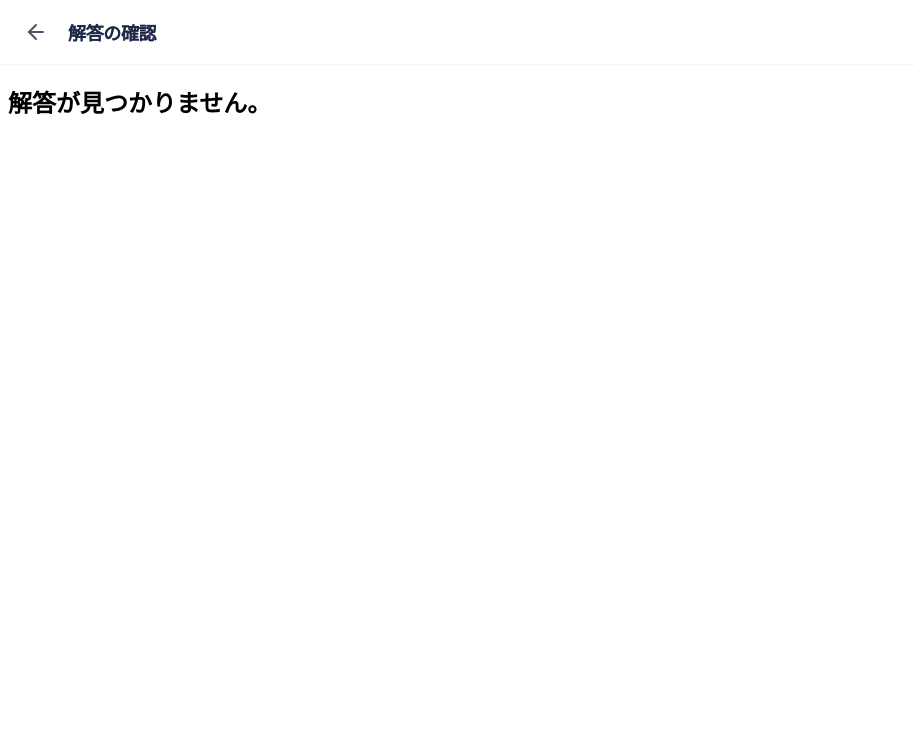
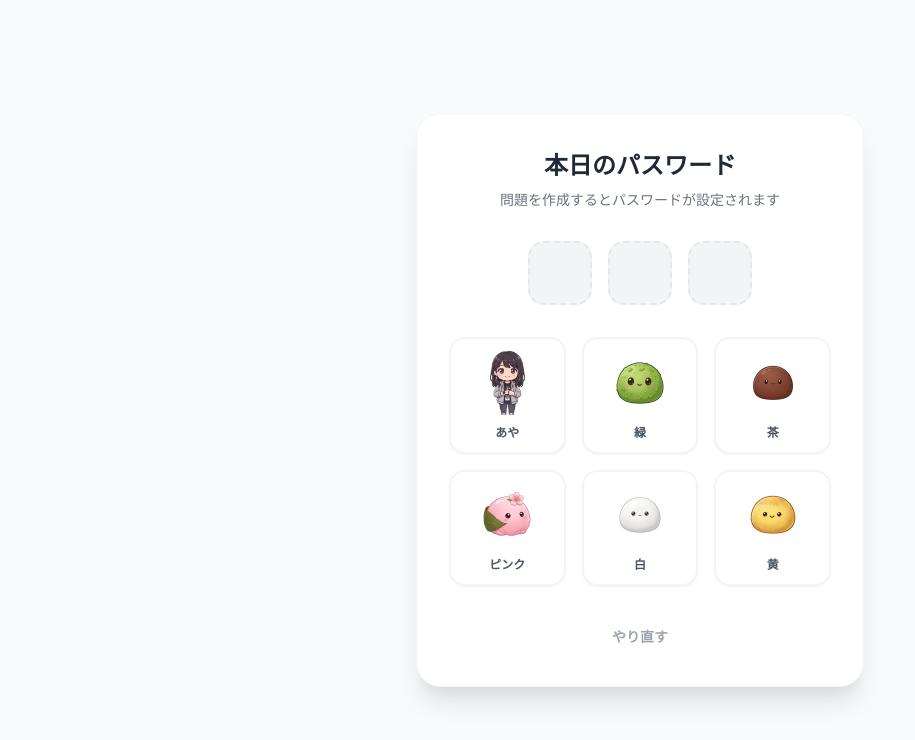
Before and after one commit to MikiMikiCompany/htmlanswer, a React (Vite) app: page /view/1 in a window 1280 px wide. Shown: the top 740 px of the page, without its empty margins (0-915 px from the left). Built offline with nearby package versions, Linux system fonts and the light colour scheme; no server answers; the database is empty.

Commit message:
Fix password lock bypass and timezone bugs

```diff
--- a/src/AnswerViewer.tsx
+++ b/src/AnswerViewer.tsx
@@ -13,8 +13,9 @@ export default function AnswerViewer() {
   const [isAuthenticated, setIsAuthenticated] = useState(false);
 
   useEffect(() => {
-    // Check if unlocked today
-    const todayStr = new Date().toISOString().split('T')[0];
+    // Check if unlocked today (using local time YYYY-MM-DD)
+    const today = new Date();
+    const todayStr = `${today.getFullYear()}-${String(today.getMonth() + 1).padStart(2, '0')}-${String(today.getDate()).padStart(2, '0')}`;
     const unlockedDate = localStorage.getItem('unlocked_date');
     if (unlockedDate === todayStr) {
       setIsAuthenticated(true);
--- a/src/PasswordLock.tsx
+++ b/src/PasswordLock.tsx
@@ -32,14 +32,12 @@ export default function PasswordLock({ onUnlock }: PasswordLockProps) {
         if (docSnap.exists()) {
           setTargetPassword(docSnap.data().password);
         } else {
-          // No password generated yet for today, allow bypass or use default
+          // No password generated yet for today, keep it locked
           setTargetPassword([]);
-          onUnlock(); // Auto unlock if no password was generated
         }
       } catch (e) {
         console.error("Failed to fetch password", e);
         setTargetPassword([]);
-        onUnlock();
       } finally {
         setLoading(false);
       }
@@ -50,6 +48,13 @@ export default function PasswordLock({ onUnlock }: PasswordLockProps) {
   const handleCharClick = (id: number) => {
     if (error) return;
 
+    // If no password set, just show error
+    if (targetPassword.length === 0) {
+      setError(true);
+      setTimeout(() => setError(false), 1000);
+      return;
+    }
+
     const newInput = [...currentInput, id];
     setCurrentInput(newInput);
 
@@ -57,7 +62,8 @@ export default function PasswordLock({ onUnlock }: PasswordLockProps) {
       // Check password
       if (newInput.join(',') === targetPassword.join(',')) {
         // Unlock
-        const todayStr = new Date().toISOString().split('T')[0];
+        const today = new Date();
+        const todayStr = `${today.getFullYear()}-${String(today.getMonth() + 1).padStart(2, '0')}-${String(today.getDate()).padStart(2, '0')}`;
         localStorage.setItem('unlocked_date', todayStr);
         onUnlock();
       } else {
@@ -88,7 +94,9 @@ export default function PasswordLock({ onUnlock }: PasswordLockProps) {
     <div className="lock-container">
       <div className="lock-box">
         <div className="lock-title">本日のパスワード</div>
-        <div className="lock-subtitle">キャラクターを順番に3つ選んでね</div>
+        <div className="lock-subtitle">
+          {targetPassword.length === 0 ? "問題を作成するとパスワードが設定されます" : "キャラクターを順番に3つ選んでね"}
+        </div>
 
         {/* Input indicators */}
         <div className="input-indicators">
```
